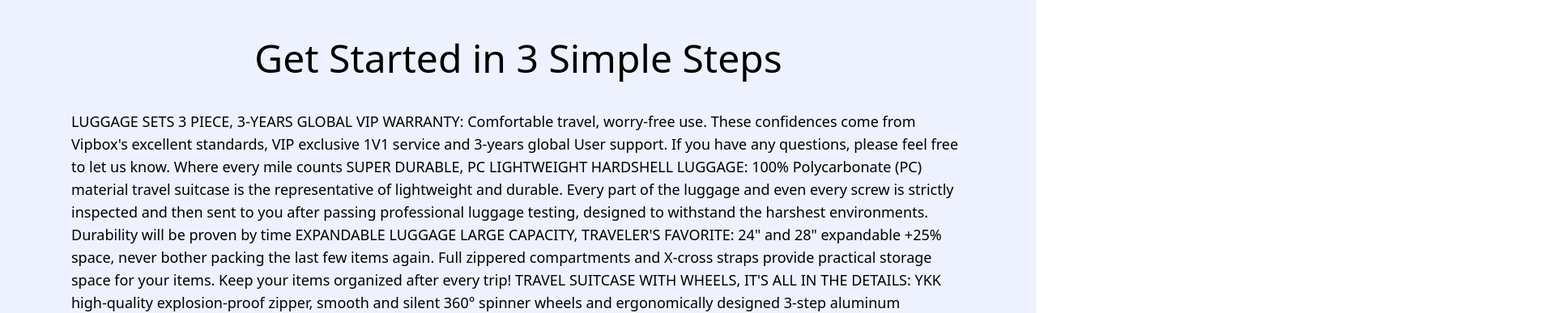
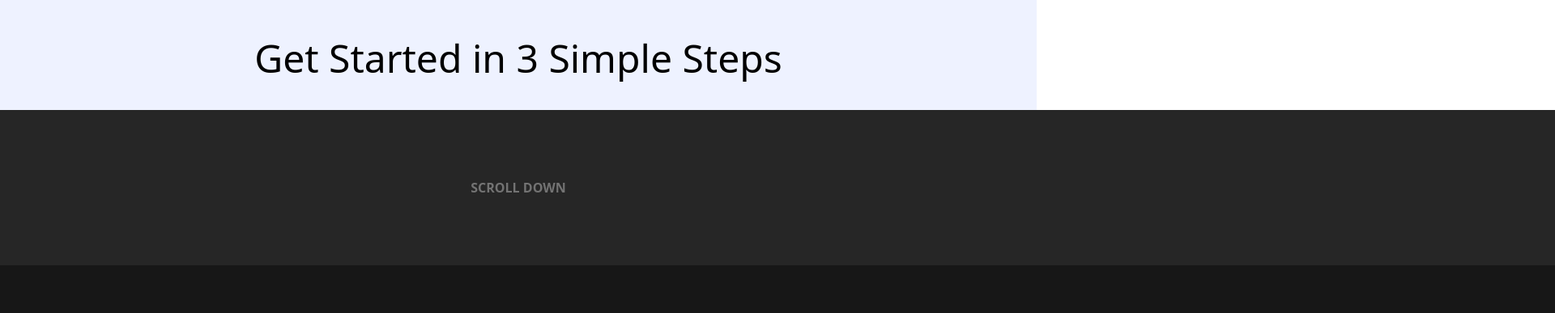
Before and after one commit to AustinBao/Orator, a React (Vite) app in the folder frontend/: page / in a window 1280 px wide. Shown: the part 2140-2527 px from the top of the page at 81% size, 1920 px wide, since content can reach past the window. Built offline with nearby package versions, Linux system fonts and the light colour scheme.

Commit message:
Did stuff

```diff
--- a/frontend/package.json
+++ b/frontend/package.json
@@ -11,11 +11,12 @@
   },
   "dependencies": {
     "@tailwindcss/vite": "^4.1.17",
+    "framer-motion": "^12.23.24",
     "react": "^19.1.1",
     "react-dom": "^19.1.1",
     "react-icons": "^5.5.0",
-    "react-router-dom": "^7.9.5",
-    "react-pdftotext": "^1.3.4"
+    "react-pdftotext": "^1.3.4",
+    "react-router-dom": "^7.9.5"
   },
   "devDependencies": {
     "@eslint/js": "^9.36.0",
--- a/frontend/src/components/HowItWorks.tsx
+++ b/frontend/src/components/HowItWorks.tsx
@@ -1,13 +1,12 @@
 import React, { forwardRef } from 'react';
+import Example from './ScrollingCards.tsx'
 
 const HowItWorks = forwardRef((props, ref) => {
   return (
     <div ref={ref} className="flex flex-col justify-center items-center w-full">
       <h1 className="text-5xl text-center my-10">Get Started in 3 Simple Steps</h1>
+      <Example />
       <p className="text-lg">
-LUGGAGE SETS 3 PIECE, 3-YEARS GLOBAL VIP WARRANTY: Comfortable travel, worry-free use. These confidences come from Vipbox's excellent standards, VIP exclusive 1V1 service and 3-years global User support. If you have any questions, please feel free to let us know. Where every mile counts
-    SUPER DURABLE, PC LIGHTWEIGHT HARDSHELL LUGGAGE: 100% Polycarbonate (PC) material travel suitcase is the representative of lightweight and durable. Every part of the luggage and even every screw is strictly inspected and then sent to you after passing professional luggage testing, designed to withstand the harshest environments. Durability will be proven by time
-    EXPANDABLE LUGGAGE LARGE CAPACITY, TRAVELER'S FAVORITE: 24" and 28" expandable +25% space, never bother packing the last few items again. Full zippered compartments and X-cross straps provide practical storage space for your items. Keep your items organized after every trip!
     TRAVEL SUITCASE WITH WHEELS, IT'S ALL IN THE DETAILS: YKK high-quality explosion-proof zipper, smooth and silent 360° spinner wheels and ergonomically designed 3-step aluminum telescopic handle. Let the durability and practicality of the entire suitcase reach an unparalleled height. Vipbox redefines the suitcase
     TRAVEL SAFELY, LUGGAGE SETS WITH TSA LOCK: TSA approved integrated lock and aviation grade polycarbonate shell ensure your belongings are always safe and reliable. You can pass through customs without worrying about customs inspection. Make every trip easy and perfect
       LUGGAGE SETS 3 PIECE, 3-YEARS GLOBAL VIP WARRANTY: Comfortable travel, worry-free use. These confidences come from Vipbox's excellent standards, VIP exclusive 1V1 service and 3-years global User support. If you have any questions, please feel free to let us know. Where every mile counts
--- a/frontend/src/components/ScrollingCards.tsx
+++ b/frontend/src/components/ScrollingCards.tsx
@@ -25,7 +25,7 @@
     target: targetRef,
   });
 
-  const x = useTransform(scrollYProgress, [0, 1], ["1%", "-95%"]);
+  const x = useTransform(scrollYProgress, [0, 1], ["100%", "-95%"]);
 
   return (
     <section ref={targetRef} className="relative h-[300vh] bg-neutral-900">
```
Also changed, not shown: 1 other file (tests, documents, lock files or other folders).
